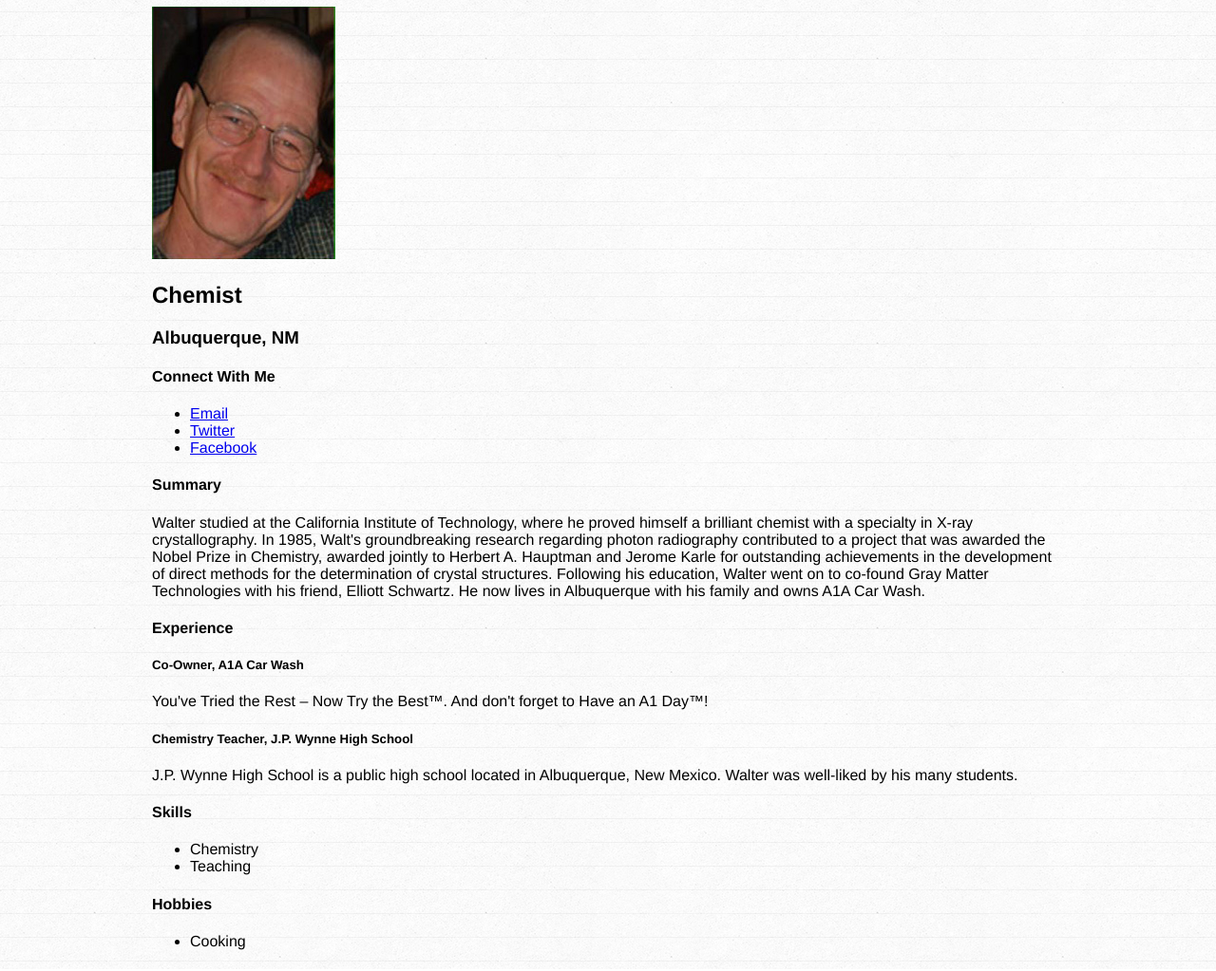
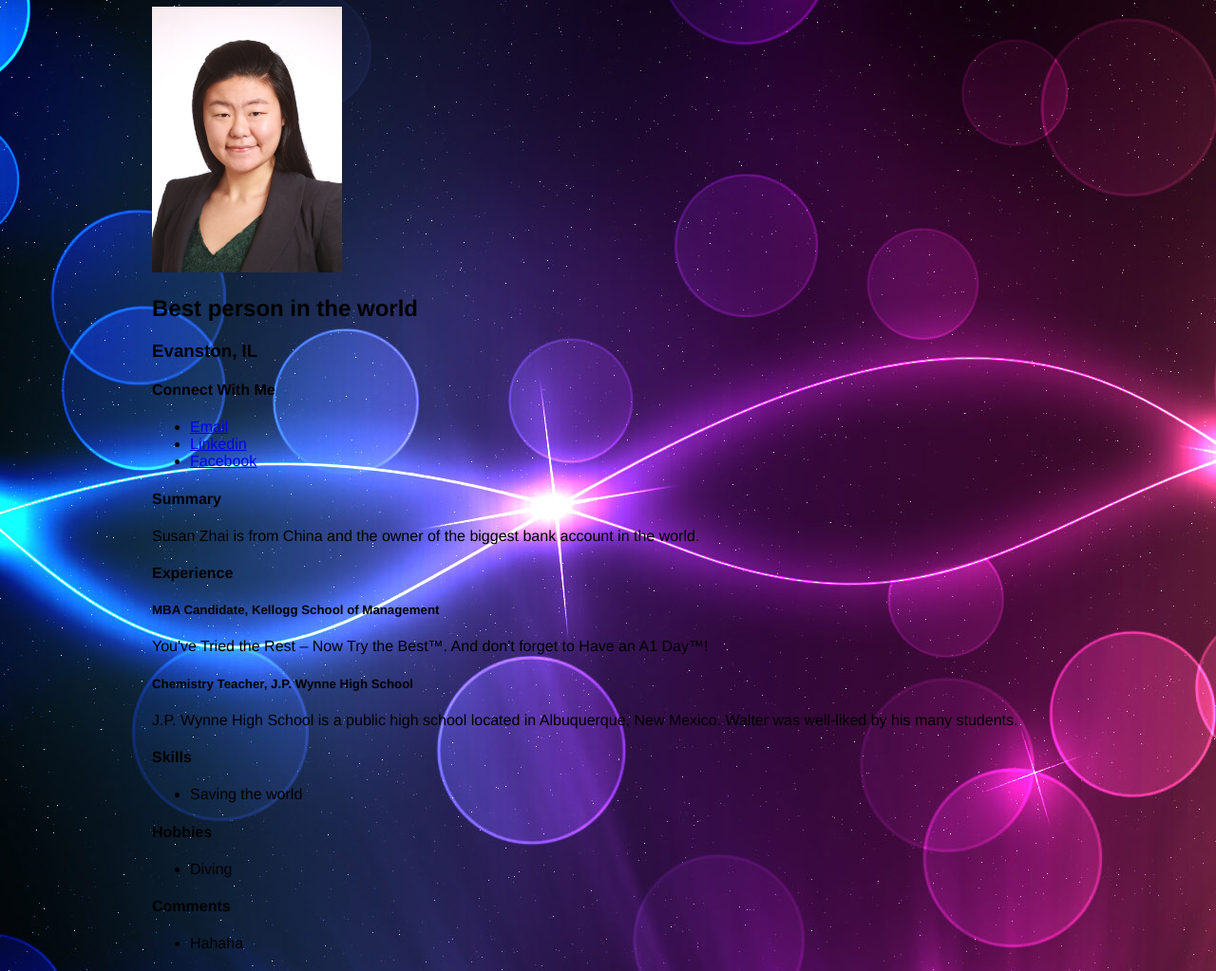
Before and after one commit to ladinya/ladinya.github.io, a plain HTML site: page index.html in a window 1280 px wide. Shown: the part 73-1096 px from the top of the page at 95% size. Drawn offline with Linux system fonts and the light colour scheme.

Commit message:
Change 1

```diff
--- a/index.html
+++ b/index.html
@@ -1,36 +1,36 @@
 <!DOCTYPE html>
 <html>
 <head>
-  <title>Walter White, Chemist</title>
+  <title>Susan Zhai, MBA Candidate</title>
   <meta charset="UTF-8">
   <link rel="stylesheet" type="text/css" href="style.css">
 </head>
 <body>
   <div id="wrapper">
-    <h1>Walter White</h1>
+    <h1>Susan Zhai</h1>
     <p>
-      <img src="walter.jpg">
+      <img src="susan.jpg" width="200">
     </p>
-    <h2>Chemist</h2>
-    <h3>Albuquerque, NM</h3>
+    <h2>Best person in the world</h2>
+    <h3>Evanston, IL</h3>
     <section>
       <h4>Connect With Me</h4>
       <ul>
-        <li><a href="mailto:walter@walterwhite.com">Email</a></li>
-        <li><a href="http://twitter.com/walterwhite">Twitter</a></li>
-        <li><a href="http://facebook.com/walterwhite">Facebook</a></li>
+        <li><a href="mailto:susan.zhailin@gmail.com">Email</a></li>
+        <li><a href="www.linkedin.com/in/susanzhai/">Linkedin</a></li>
+        <li><a href="https://www.facebook.com/susan.zhai1">Facebook</a></li>
       </ul>
     </section>
     <section>
       <h4>Summary</h4>
       <p>
-        Walter studied at the California Institute of Technology, where he proved himself a brilliant chemist with a specialty in X-ray crystallography. In 1985, Walt's groundbreaking research regarding photon radiography contributed to a project that was awarded the Nobel Prize in Chemistry, awarded jointly to Herbert A. Hauptman and Jerome Karle for outstanding achievements in the development of direct methods for the determination of crystal structures. Following his education, Walter went on to co-found Gray Matter Technologies with his friend, Elliott Schwartz. He now lives in Albuquerque with his family and owns A1A Car Wash.
+        Susan Zhai is from China and the owner of the biggest bank account in the world.
       </p>
     </section>
     <section>
       <h4>Experience</h4>
       <section>
-        <h5>Co-Owner, A1A Car Wash</h5>
+        <h5>MBA Candidate, Kellogg School of Management</h5>
         <p>You've Tried the Rest – Now Try the Best™. And don't forget to Have an A1 Day™!</p>
       </section>
       <section>
@@ -41,14 +41,19 @@
     <section>
       <h4>Skills</h4>
       <ul>
-        <li>Chemistry</li>
-        <li>Teaching</li>
+        <li>Saving the world</li>
       </ul>
     </section>
     <section>
       <h4>Hobbies</h4>
       <ul>
-        <li>Cooking</li>
+        <li>Diving</li>
+      </ul>
+    </section>
+    <section>
+      <h4>Comments</h4>
+      <ul>
+        <li>Hahaha</li>
       </ul>
     </section>
   </div>
--- a/style.css
+++ b/style.css
@@ -1,7 +1,7 @@
 body {
   font-family: 'helvetica neue', arial, sans-serif;
   font-weight: 300;
-  background: url(linedpaper.png) repeat;
+  background: url(background.jpg) repeat;
 }
 #wrapper {
   width: 960px;
```
Also changed, not shown: background.jpg (added), susan.jpg (added).
